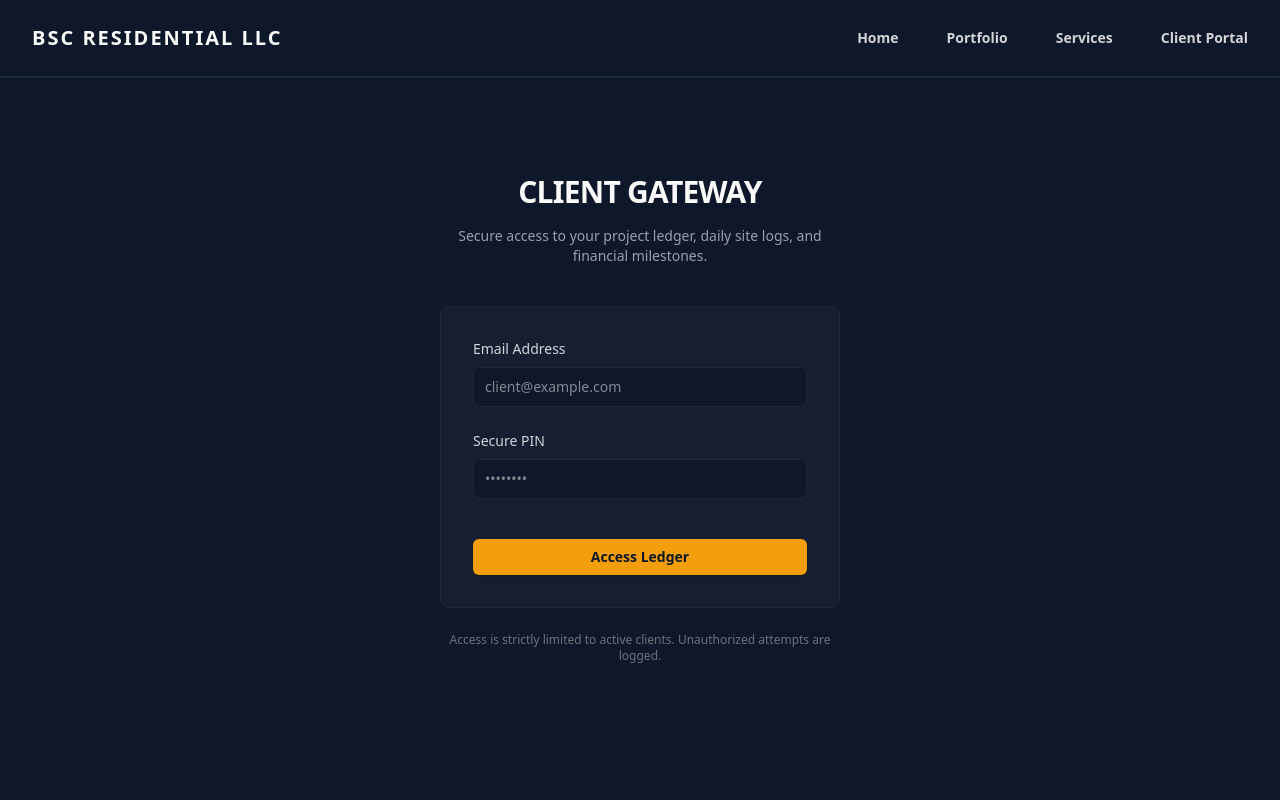
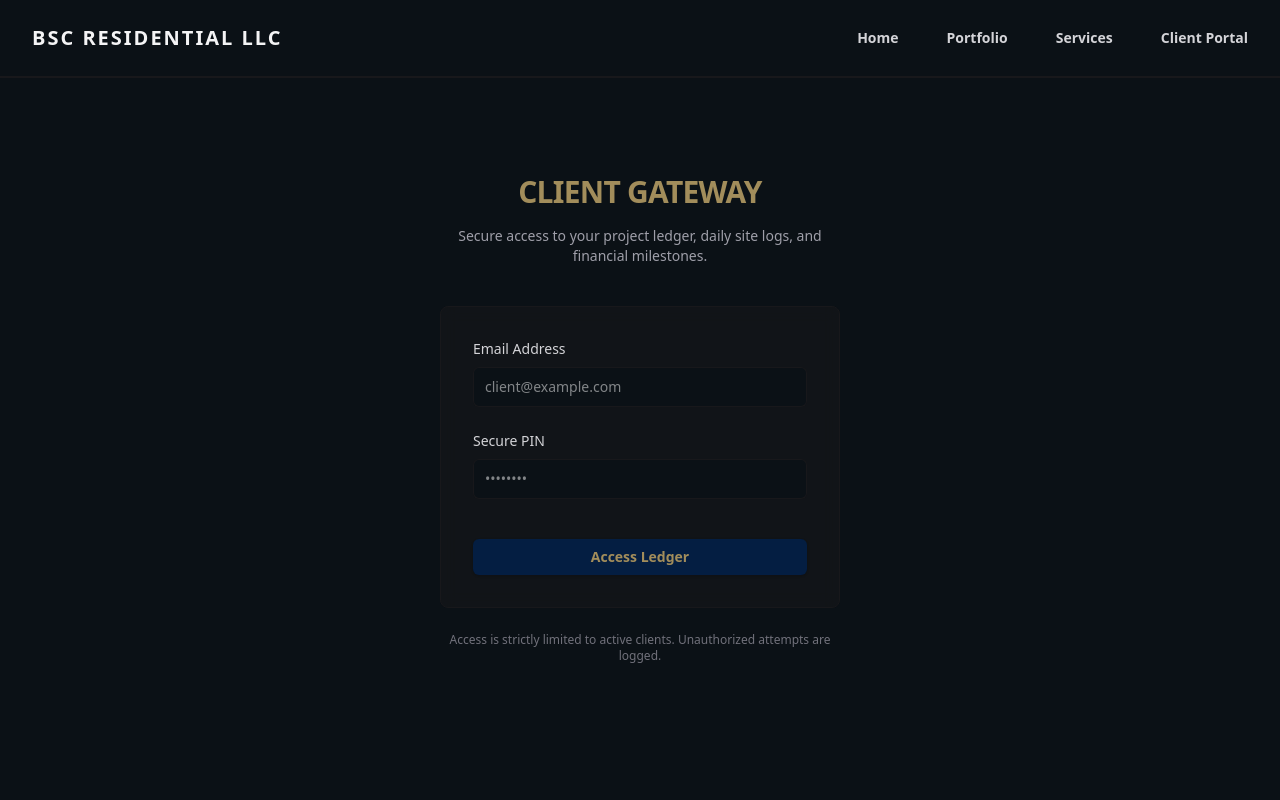
Before and after one commit to stevenclear27/bsc-residential, a Next.js app: page /portal in a window 1280 px wide. Shown: the top 800 px of the page. Built offline with nearby package versions, Linux system fonts and the light colour scheme.

Commit message:
fix: await cookies in supabase server client for next.js compatibility

```diff
--- a/app/globals.css
+++ b/app/globals.css
@@ -1,13 +1,13 @@
 @import "tailwindcss";
 
 @theme {
-  /* --- Semantic Functional Design Tokens (New Theme) --- */
-  --color-brand-primary: #f59e0b; /* Amber 500: Vibrant Focal Points & Primary Actions */
-  --color-brand-secondary: #06b6d4; /* Cyan 500: Secondary Highlights & Badges */
-  --color-brand-canvas: #0f172a; /* Slate 900: Deep Steel Blue Canvas */
-  --color-brand-surface: #1e293b; /* Slate 800: Elevated Structural Panels & Borders */
+  /* BSC Residential Color Architecture */
+  --color-brand-canvas: #0b1116; /* 60% Background */
+  --color-brand-surface: #18181b; /* 30% Cards & Panels */
+  --color-brand-primary: #a28d5b; /* 10% Headings & Gold Highlights */
+  --color-brand-accent: #041e42; /* Clickable Items & Interactive States */
 
-  /* --- Typography Scale & Weights --- */
+  /* Typography Scale & Weights */
   --font-sans:
     system-ui, -apple-system, BlinkMacSystemFont, "Segoe UI", Roboto,
     "Helvetica Neue", Arial, sans-serif;
@@ -18,18 +18,7 @@
   --font-weight-semibold: 600;
   --font-weight-bold: 700;
 
-  /* --- Transitions & Timing --- */
+  /* Transitions & Timing */
   --transition-fast: 150ms cubic-bezier(0.4, 0, 0.2, 1);
   --transition-smooth: 300ms cubic-bezier(0.4, 0, 0.2, 1);
 }
-
-/* --- Base Layer Resets --- */
-html {
-  scroll-behavior: smooth;
-}
-
-body {
-  background-color: var(--color-brand-canvas);
-  color: #f8fafc; /* slate-50 */
-  font-family: var(--font-sans);
-}
--- a/app/layout.tsx
+++ b/app/layout.tsx
@@ -1,12 +1,11 @@
+import type { Metadata } from "next";
 import "./globals.css";
-import type { Metadata } from "next";
-import Navbar from "../components/Navbar";
-import Footer from "../components/Footer";
+import Navbar from "@/components/Navbar";
+import Footer from "@/components/Footer";
 
 export const metadata: Metadata = {
   title: "BSC Residential LLC",
-  description:
-    "High-end, boutique custom carpentry and premium remodeling services.",
+  description: "Precision in Every Detail.",
 };
 
 export default function RootLayout({
@@ -16,9 +15,10 @@ export default function RootLayout({
 }) {
   return (
     <html lang="en">
-      <body className="antialiased flex flex-col min-h-screen">
+      <body className="bg-brand-canvas text-brand-primary min-h-screen flex flex-col antialiased">
         <Navbar />
-        <main className="flex-grow">{children}</main>
+        {/* flex-1 ensures this container expands to fill available space */}
+        <main className="flex-1">{children}</main>
         <Footer />
       </body>
     </html>
--- a/components/HeroSection.tsx
+++ b/components/HeroSection.tsx
@@ -5,7 +5,7 @@ export default function HeroSection() {
         <h1 className="text-5xl font-extrabold tracking-tight sm:text-7xl text-brand-primary">
           Precision in Every Detail.
         </h1>
-        <p className="mt-6 mx-auto max-w-2xl text-lg leading-8">
+        <p className="mt-6 mx-auto max-w-2xl text-lg text-zinc-100 leading-8">
           Uncompromising custom carpentry, architectural upgrades, and high-end
           remodeling. Built for those who demand structural integrity and
           flawless execution.
--- a/components/Intake/ClientProfileForm.tsx
+++ b/components/Intake/ClientProfileForm.tsx
@@ -100,7 +100,7 @@ export default function ClientProfileForm({
         <div className="md:col-span-2 mt-4">
           <button
             type="submit"
-            className="w-full bg-brand-primary text-brand-canvas font-bold uppercase tracking-widest py-3 rounded hover:bg-brand-primary/90 transition-colors"
+            className="w-full bg-brand-accent text-brand-primary font-bold uppercase tracking-widest py-3 rounded hover:bg-brand-accent/90 transition-colors"
           >
             Lock Profile & Open Consultation Deck
           </button>
--- a/components/Intake/EstimatorChatBox.tsx
+++ b/components/Intake/EstimatorChatBox.tsx
@@ -276,7 +276,7 @@ export default function EstimatorChatBox({
               disabled={
                 isLoading || (!input.trim() && imagePayloads.length === 0)
               }
-              className="px-6 py-3 bg-brand-primary text-brand-canvas font-bold uppercase tracking-widest rounded hover:bg-brand-primary/90 disabled:opacity-50 transition-colors"
+              className="px-6 py-3 bg-brand-accent text-brand-primary font-bold uppercase tracking-widest rounded hover:bg-brand-accent/90 disabled:opacity-50 transition-colors"
             >
               Transmit
             </button>
--- a/components/IntroSection.tsx
+++ b/components/IntroSection.tsx
@@ -4,7 +4,7 @@ export default function IntroSection() {
       <div className="mx-auto flex max-w-7xl flex-col items-center justify-center px-6 text-center lg:px-8">
         {/* Primary Introduction Frame */}
         <div className="max-w-3xl">
-          <h2 className="text-3xl font-bold tracking-tight text-zinc-50 sm:text-4xl uppercase">
+          <h2 className="text-3xl font-bold tracking-tight text-brand-primary sm:text-4xl uppercase">
             Building Beyond Standard
           </h2>
           <p className="mt-6 text-lg leading-8 text-zinc-400">
--- a/components/Navbar.tsx
+++ b/components/Navbar.tsx
@@ -14,8 +14,8 @@ export default function Navbar() {
       {/* Brand Identity */}
       <div className="flex lg:flex-1">
         <Link href="/" className="-m-1.5 p-1.5 flex items-center gap-2 group">
-          <span className="sr-only">BSC Residential LLC</span>
-          <span className="text-xl font-bold tracking-widest text-zinc-50 uppercase group-hover:text-zinc-300 transition-colors">
+          <span className="sr-only ">BSC Residential LLC</span>
+          <span className="text-xl font-bold tracking-widest text-zinc-100 uppercase group-hover:text-brand-primary transition-colors">
             BSC Residential LLC
           </span>
         </Link>
@@ -121,13 +121,6 @@ export default function Navbar() {
           >
             Client Portal
           </Link>
-          <Link
-            href="/estimate"
-            onClick={() => setIsMobileMenuOpen(false)}
-            className="mt-4 flex justify-center rounded-md bg-brand-primary px-6 py-3 text-base font-bold text-brand-canvas shadow-sm hover:opacity-90 transition-opacity uppercase"
-          >
-            Request Estimate
-          </Link>
         </div>
       )}
     </nav>
--- a/components/PortalLogin.tsx
+++ b/components/PortalLogin.tsx
@@ -4,7 +4,7 @@ export default function PortalLogin() {
   return (
     <section className="w-full py-24 border-t border-brand-surface bg-brand-canvas flex justify-center">
       <div className="max-w-md w-full px-6 text-center">
-        <h1 className="text-3xl font-bold tracking-tight text-zinc-50 uppercase">
+        <h1 className="text-3xl font-bold tracking-tight text-brand-primary uppercase">
           Client Gateway
         </h1>
         <p className="mt-4 text-sm text-zinc-400">
@@ -45,7 +45,7 @@ export default function PortalLogin() {
             </div>
             <button
               type="button"
-              className="mt-4 w-full rounded-md bg-brand-primary px-3 py-2 text-sm font-semibold text-brand-canvas shadow-sm hover:opacity-90 transition-opacity"
+              className="mt-4 w-full rounded-md bg-brand-accent px-3 py-2 text-sm font-semibold text-brand-primary shadow-sm hover:opacity-90 transition-opacity"
             >
               Access Ledger
             </button>
--- a/components/PortfolioSection.tsx
+++ b/components/PortfolioSection.tsx
@@ -34,7 +34,7 @@ export default function PortfolioSection() {
     <section className="w-full py-24 border-t border-brand-surface bg-brand-canvas">
       <div className="mx-auto max-w-7xl px-6 lg:px-8">
         <div className="mx-auto max-w-2xl text-center">
-          <h1 className="text-4xl font-bold tracking-tight text-zinc-50 sm:text-5xl uppercase">
+          <h1 className="text-4xl font-bold tracking-tight text-brand-primary sm:text-5xl uppercase">
             The Portfolio
           </h1>
           <p className="mt-6 text-lg leading-8 text-zinc-400">
--- a/components/ServicesSection.tsx
+++ b/components/ServicesSection.tsx
@@ -40,10 +40,10 @@ export default function ServicesSection() {
     <section className="w-full py-24 border-t border-brand-surface bg-brand-canvas">
       <div className="mx-auto max-w-7xl px-6 lg:px-8">
         <div className="mx-auto max-w-2xl text-center">
-          <h1 className="text-4xl font-bold tracking-tight text-zinc-50 sm:text-5xl uppercase">
+          <h1 className="text-4xl font-bold tracking-tight text-brand-primary sm:text-5xl uppercase">
             Core Capabilities
           </h1>
-          <p className="mt-6 text-lg leading-8 text-zinc-400">
+          <p className="mt-6 text-lg leading-8 text-zinc-100">
             Executed with the precision of a Master Carpenter and the rigorous
             oversight of a dedicated project manager. We do not compromise on
             structural tolerances.
--- a/tailwind.config.ts
+++ /dev/null
@@ -1,23 +0,0 @@
-import type { Config } from "tailwindcss";
-
-const config: Config = {
-  content: [
-    "./app/**/*.{js,ts,jsx,tsx,mdx}",
-    "./components/**/*.{js,ts,jsx,tsx,mdx}",
-  ],
-  theme: {
-    extend: {
-      colors: {
-        brand: {
-          canvas: "#09090B", // Deep background canvas
-          surface: "#18181B", // Card / structural surface panels
-          primary: "#C5A559", // High-end custom carpentry gold accent
-          muted: "#4A6AFA", // Secondary functional / interactive highlight
-        },
-      },
-    },
-  },
-  plugins: [],
-};
-
-export default config;
```
Also changed, not shown: utils/supabase/server.ts (+9 -7 lines).
